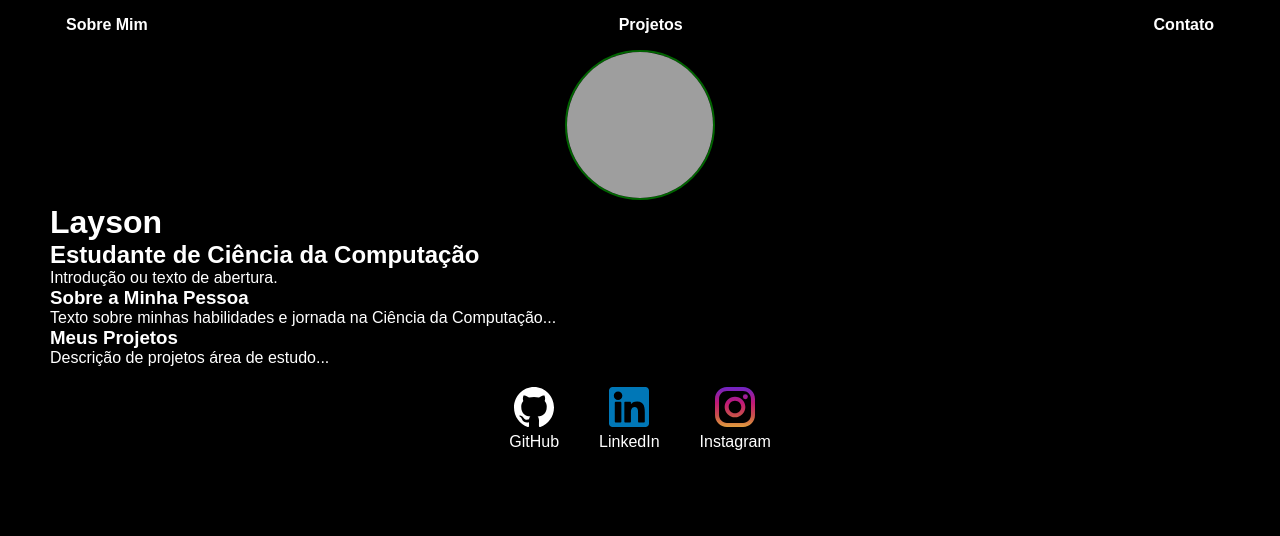
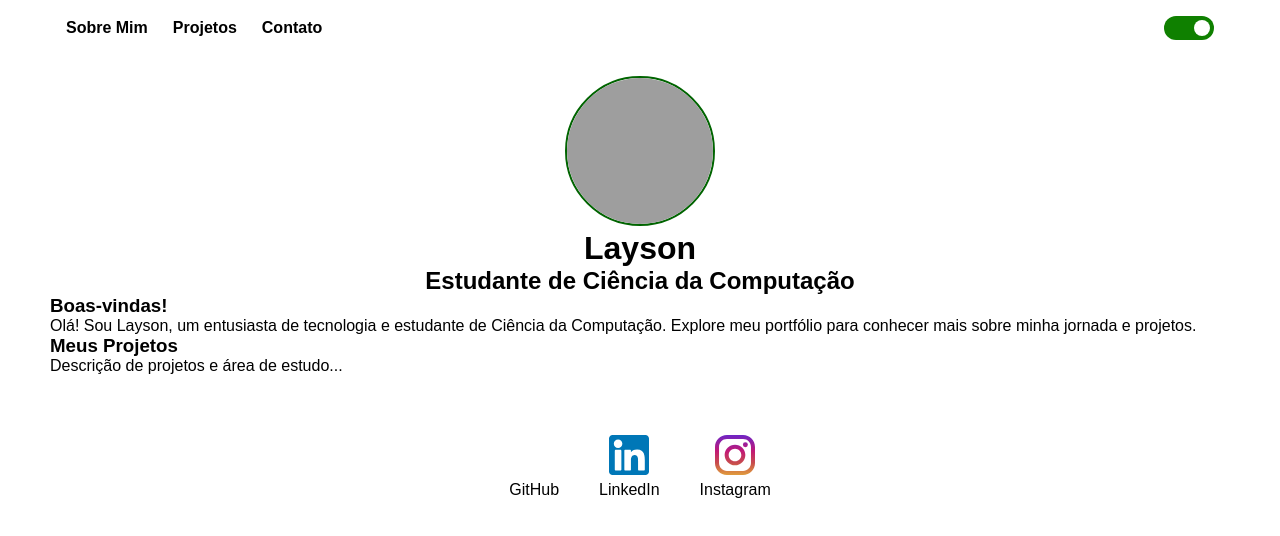
Before and after one commit to Layson02/Start, a plain HTML site: page index.html in a window 1280 px wide. Drawn offline with Linux system fonts and the light colour scheme; grey boxes are pictures that could not be loaded.

Commit message:
Adiciona suporte a tema claro e escuro com toggle, refatorando estilos e ajustando a estrutura do HTML

```diff
--- a/css/style.css
+++ b/css/style.css
@@ -1,3 +1,4 @@
+
 * {
     margin: 0;
     padding: 0;
@@ -5,30 +6,61 @@
 }
 
 :root {
-   --cor-primaria: #000000;
+   --cor-fundo: #000000;
    --cor-texto: #ffffff;
    --cor-destaque: rgb(15, 128, 0);
    --cor-destaque-escuro: darkgreen;
 }
 
 body {
-    color: var(--cor-texto);
-    background-color: var(--cor-primaria);
-    font-family: Arial, Helvetica, sans-serif;
+   background-color: var(--cor-fundo);
+   color: var(--cor-texto);
+   font-family: Arial, Helvetica, sans-serif;
+   transition: background-color 0.3s, color 0.3s;
 }
 
-ul {
-    display: flex;
-    justify-content: space-between;
-    list-style-type: none;
-    align-items: center;
-    padding: 16px;
-    font-weight: bold;
+body.white-theme {
+   --cor-fundo: #ffffff;
+   --cor-texto: #000000;
+
+   background-color: var(--cor-fundo);
+   color: var(--cor-texto);
 }
 
 a {
     color: var(--cor-texto);
     text-decoration: none;
+    transition: color 0.3s;
+}
+
+body.white-theme a {
+    color: var(--cor-texto);
+}
+
+.container {
+    padding: 0px 50px;
+}
+
+nav ul {
+    display: flex;
+    align-items: center;
+    list-style-type: none;
+    padding: 16px;
+    font-weight: bold;
+    gap: 25px;
+}
+
+nav ul li:last-child {
+    margin-left: auto;
+}
+
+nav a:hover {
+    color: var(--cor-destaque);
+}
+
+header {
+    text-align: center;
+    margin-top: 20px;
 }
 
 header img {
@@ -39,7 +71,14 @@ header img {
     object-fit: cover;
 }
 
-.center {
+footer {
+    display: flex;
+    justify-content: center;
+    margin-top: 40px;
+}
+
+footer a {
+    margin: 20px;
     text-align: center;
 }
 
@@ -48,26 +87,64 @@ footer img {
     height: 40px;
 }
 
-footer {
-    display: flex;
-    justify-content: center;
-}
-
-footer a {
-    margin: 20px;
-    text-align: center;
-}
-
 footer p {
     margin-top: 2px;
 }
 
-.container {
-    padding: 0px 50px;
+.theme-switch-wrapper {
+    display: flex;
+    align-items: center;
 }
 
-nav a:hover {
-    color: var(--cor-destaque);
+.theme-switch {
+    position: relative;
+    display: inline-block;
+    width: 50px;
+    height: 24px;
+}
+
+.theme-switch input {
+    opacity: 0;
+    width: 0;
+    height: 0;
+}
+
+.slider {
+    position: absolute;
+    cursor: pointer;
+    top: 0;
+    left: 0;
+    right: 0;
+    bottom: 0;
+    background-color: #ccc;
+    transition: .4s;
+}
+
+.slider:before {
+    position: absolute;
+    content: "";
+    height: 16px;
+    width: 16px;
+    left: 4px;
+    bottom: 4px;
+    background-color: white;
+    transition: .4s;
+}
+
+input:checked + .slider {
+    background-color: var(--cor-destaque);
+}
+
+input:checked + .slider:before {
+    transform: translateX(26px);
+}
+
+.slider.round {
+    border-radius: 34px;
+}
+
+.slider.round:before {
+    border-radius: 50%;
 }
 
 .return-button {
--- a/index.html
+++ b/index.html
@@ -8,42 +8,64 @@
     <link rel="stylesheet" href="css/style.css">
 </head>
 <body>
-    <div class="container"> <nav>
+    <div class="container">
+        <nav>
             <ul>
+                <li><a href="view/Sobre_mim.html">Sobre Mim</a></li>
+                <li><a href="#projetos">Projetos</a></li>
+                <li><a href="view/Contato.html">Contato</a></li>
                 <li>
-                    <a href="view/Sobre_mim.html">Sobre Mim</a> </li>
-                <li>
-                    <a>Projetos</a> </li>
-                <li>
-                    <a href="view/Contato.html">Contato</a>
+                    <div class="theme-switch-wrapper">
+                        <label class="theme-switch" for="checkbox">
+                            <input type="checkbox" id="checkbox" />
+                            <div class="slider round"></div>
+                        </label>
+                    </div>
                 </li>
             </ul>
         </nav>
-        <header> <div class="center">
-                <img src="img/Eu99.jpg" alt="Eu"> </div>
-            <h1>Layson</h1> <h2>Estudante de Ciência da Computação</h2> </header>
+
+        <header>
+            <div class="center">
+                <img src="img/Eu99.jpg" alt="Eu">
+            </div>
+            <h1>Layson</h1>
+            <h2>Estudante de Ciência da Computação</h2>
+        </header>
+
         <main>
             <section>
-                <p>Introdução ou texto de abertura.</p> </section>
-            <section>
-                <h3>Sobre a Minha Pessoa</h3>
+                <h3>Boas-vindas!</h3>
                 <p>
-                    Texto sobre minhas habilidades e jornada na Ciência da Computação...
-                </p> </section>
-            <section>
-                <h3>Meus Projetos</h3> <p>
-                    Descrição de projetos área de estudo...
-                </p> </section>
+                    Olá! Sou Layson, um entusiasta de tecnologia e estudante de Ciência da Computação.
+                    Explore meu portfólio para conhecer mais sobre minha jornada e projetos.
+                </p>
+            </section>
+
+            <section id="projetos">
+                <h3>Meus Projetos</h3>
+                <p>
+                    Descrição de projetos e área de estudo...
+                </p>
+            </section>
         </main>
+
         <footer>
-            <a href="https://github.com/Layson02" target="_blank"> <img src="./img/github1.svg" alt="Ícone do GitHub">
-                <p>GitHub</p> </a>
-            <a href="https://www.linkedin.com/in/laysonv" target="_blank"> <img src="./img/LinkedIn.svg" alt="Ícone do LinkedIn">
+            <a href="https://github.com/Layson02" target="_blank" rel="noopener noreferrer">
+                <img src="./img/github1.svg" alt="Ícone do GitHub">
+                <p>GitHub</p>
+            </a>
+            <a href="https://www.linkedin.com/in/laysonv" target="_blank" rel="noopener noreferrer">
+                <img src="./img/LinkedIn.svg" alt="Ícone do LinkedIn">
                 <p>LinkedIn</p>
             </a>
-            <a href="https://www.instagram.com/layson.estrela" target="_blank"> <img src="./img/instagram1.svg" alt="Ícone do Instagram">
+            <a href="https://www.instagram.com/layson.estrela" target="_blank" rel="noopener noreferrer">
+                <img src="./img/instagram1.svg" alt="Ícone do Instagram">
                 <p>Instagram</p>
-            </a> </footer> </div>
+            </a>
+        </footer>
+    </div>
 
+    <script src="js/script.js"></script>
 </body>
 </html>
--- /dev/null
+++ b/js/script.js
@@ -0,0 +1,52 @@
+// Aguarda o carregamento do conteúdo do DOM antes de executar o script
+document.addEventListener('DOMContentLoaded', () => {
+
+    const themeToggle = document.querySelector('#checkbox');
+    const body = document.body;
+
+    // Função centralizada para aplicar o tema e atualizar o toggle
+    const applyTheme = (theme) => {
+        if (theme === 'white') {
+            body.classList.add('white-theme');
+            themeToggle.checked = true;
+        } else {
+            body.classList.remove('white-theme');
+            themeToggle.checked = false;
+        }
+    };
+
+    // Função que é chamada quando o usuário clica no toggle
+    const switchTheme = () => {
+        const newTheme = themeToggle.checked ? 'white' : 'dark';
+        localStorage.setItem('theme', newTheme);
+        applyTheme(newTheme);
+    };
+
+    // Função para inicializar o tema na primeira carga da página
+    const initializeTheme = () => {
+        // 1. Prioridade: Verifica se já existe um tema salvo pelo usuário
+        const savedTheme = localStorage.getItem('theme');
+        if (savedTheme) {
+            applyTheme(savedTheme);
+            return;
+        }
+
+        // 2. Se não há tema salvo, verifica a preferência do sistema operacional
+        const prefersDark = window.matchMedia && window.matchMedia('(prefers-color-scheme: dark)').matches;
+        if (prefersDark) {
+            applyTheme('dark'); // O padrão do seu site já é escuro
+        } else {
+            applyTheme('white'); // Se a preferência for clara, inicia com o tema branco
+        }
+    };
+
+    // Adiciona o Event Listener para a mudança de tema
+    if (themeToggle) {
+        themeToggle.addEventListener('change', switchTheme);
+    } else {
+        console.error("Elemento com ID 'checkbox' não foi encontrado.");
+    }
+
+    // Define o tema inicial assim que a página carrega
+    initializeTheme();
+});
```
